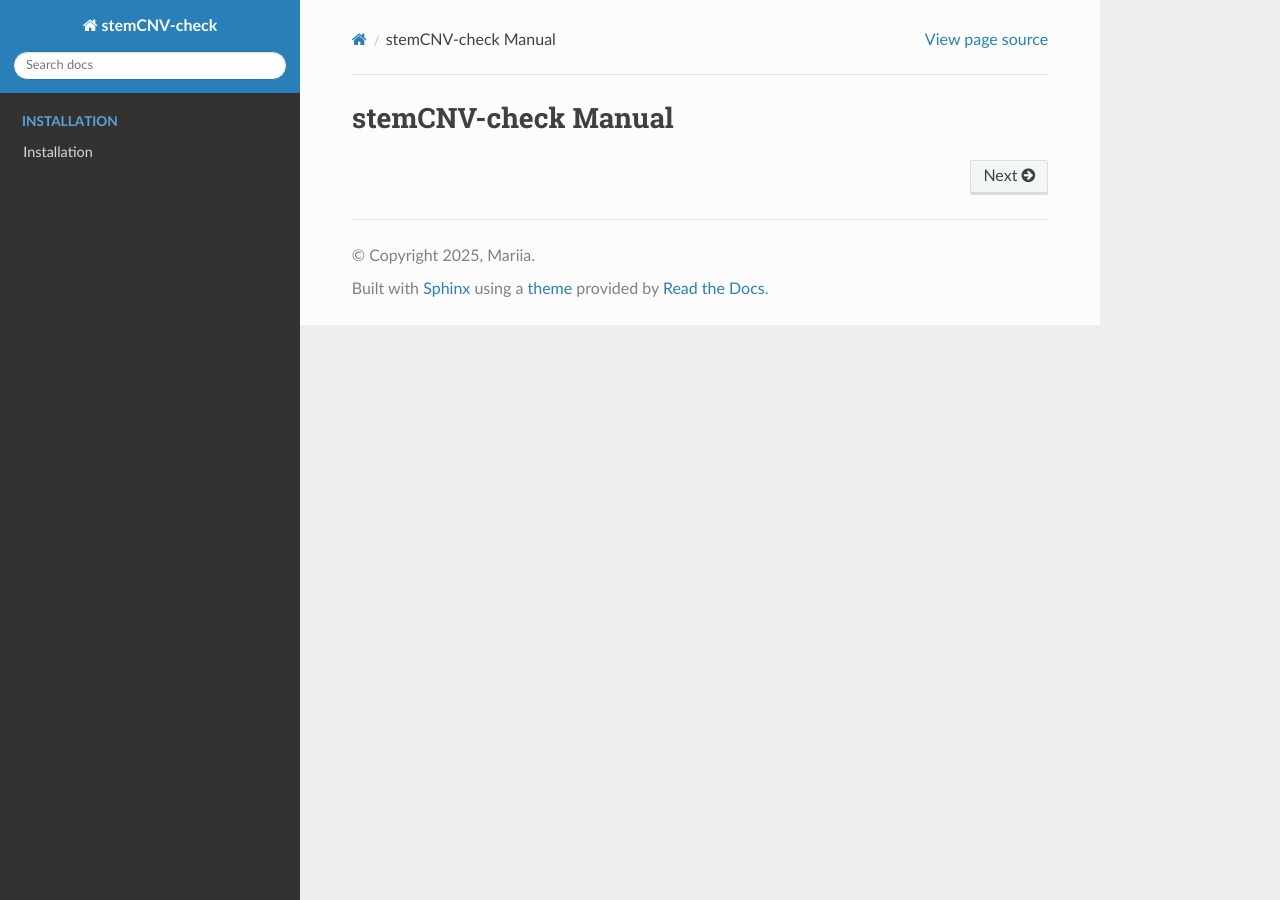
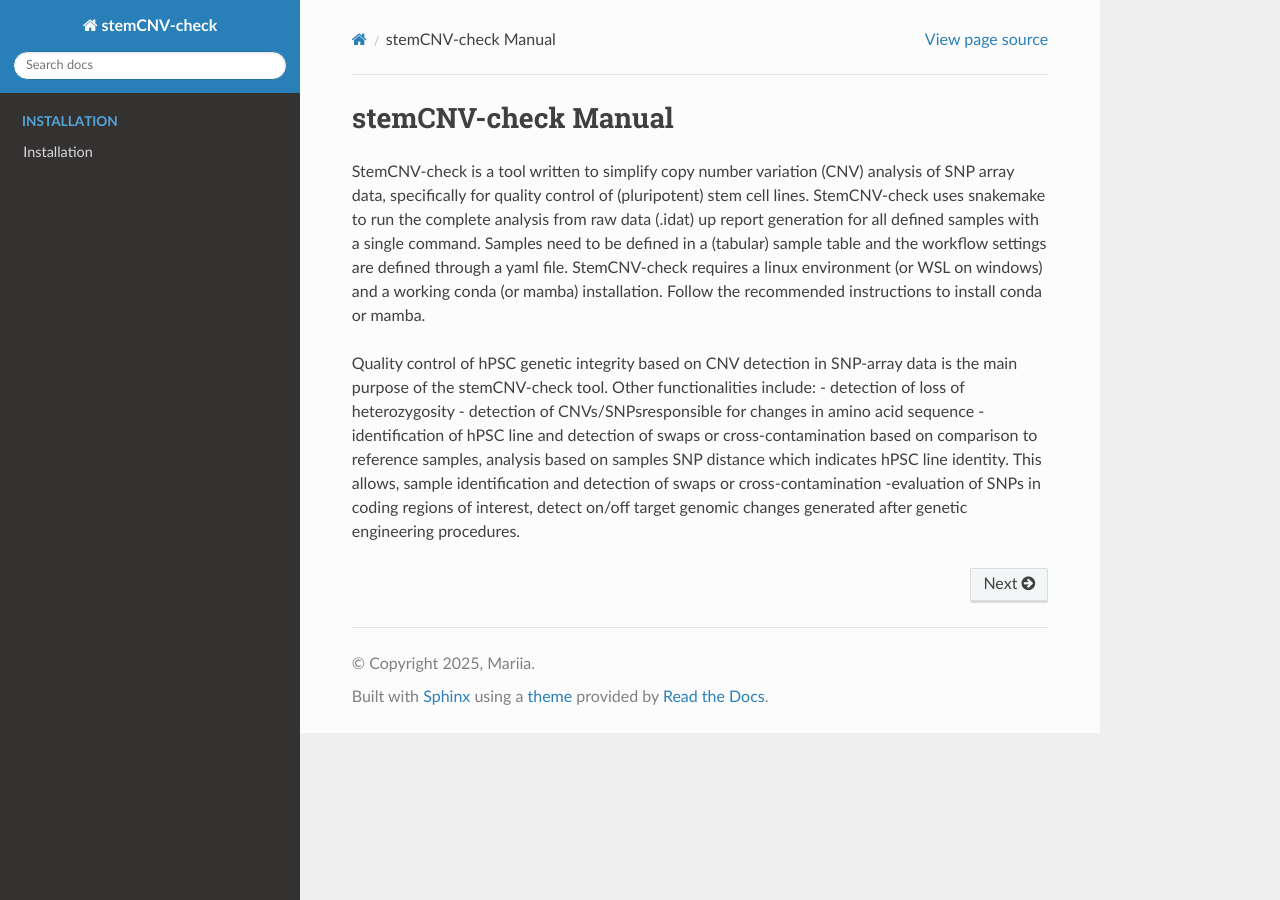
Before and after one commit to icalledmyselfmoon/stemCNV_check_Read_the_docs, a Sphinx documentation site: the page built from source/index.rst, in a window 1280 px wide. Built offline with Sphinx 7.4.7 and the Read the Docs theme 3.1.0, drawn with Linux system fonts in a browser that asks for light colours.

Commit message:
Update index.rst

```diff
--- a/source/index.rst
+++ b/source/index.rst
@@ -6,6 +6,15 @@
 stemCNV-check Manual
 ===========================
 
+StemCNV-check is a tool written to simplify copy number variation (CNV) analysis of SNP array data, specifically for quality control of (pluripotent) stem cell lines. StemCNV-check uses snakemake to run the complete analysis from raw data (.idat) up report generation for all defined samples with a single command. Samples need to be defined in a (tabular) sample table and the workflow settings are defined through a yaml file.
+StemCNV-check requires a linux environment (or WSL on windows) and a working conda (or mamba) installation. Follow the recommended instructions to install conda or mamba.
+
+Quality control of hPSC genetic integrity based on CNV detection in SNP-array data is the main purpose of the stemCNV-check tool.
+Other functionalities include:
+- detection of loss of heterozygosity
+- detection of CNVs/SNPsresponsible for changes in amino acid sequence
+- identification of hPSC line and detection of swaps or cross-contamination based on comparison to reference samples,  analysis based on samples SNP distance which indicates hPSC line identity. This allows, sample identification and detection of swaps  or cross-contamination
+-evaluation of SNPs in coding regions of interest, detect  on/off target genomic changes generated after genetic engineering procedures.
 
 .. toctree::
     :maxdepth: 2
```
